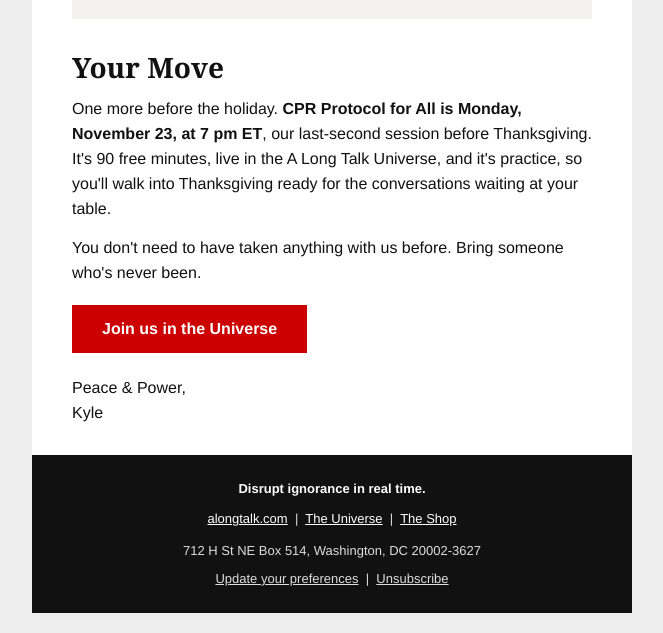
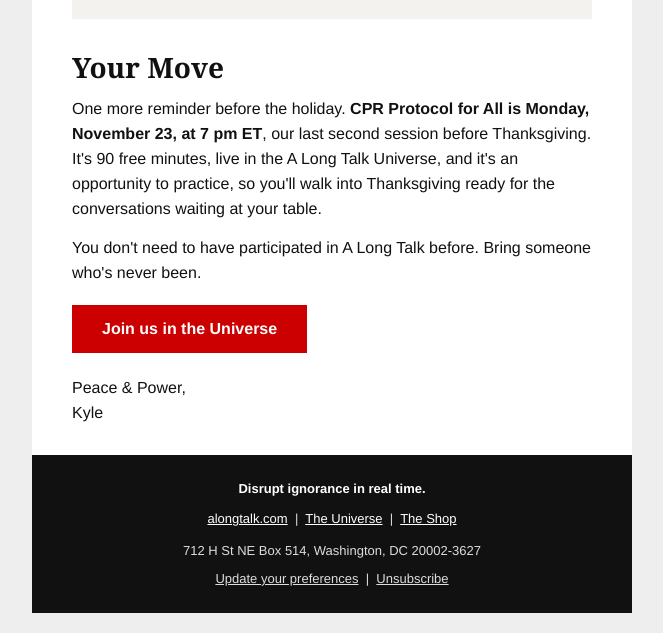
Before and after one commit to KRWALT/alt-download-map, a plain HTML site: page fb/p3/issue-03.html in a window 1280 px wide. Shown: the part 8171-8804 px from the top of the page, without its empty margins (308-971 px from the left). Drawn offline with Linux system fonts and the light colour scheme.

Commit message:
Part 3: Jocelyn's Your Move edits

```diff
--- a/fb/p3/issue-03.html
+++ b/fb/p3/issue-03.html
@@ -148,8 +148,8 @@
   <tr>
     <td class="pad body-text" style="padding:24px 40px 6px 40px; font-family:'Helvetica Neue', Helvetica, Arial, sans-serif; font-size:16px; line-height:25px; color:#111111;" mc:edit="ask">
       <h2 class="h2" style="margin:0 0 12px 0; font-family:Georgia, 'Times New Roman', serif; font-size:28px; line-height:33px; color:#111111;">Your Move</h2>
-      <p style="margin:0 0 14px 0;">One more before the holiday. <strong>CPR Protocol for All is Monday, November 23, at 7 pm ET</strong>, our last-second session before Thanksgiving. It's 90 free minutes, live in the A Long Talk Universe, and it's practice, so you'll walk into Thanksgiving ready for the conversations waiting at your table.</p>
-      <p style="margin:0 0 14px 0;">You don't need to have taken anything with us before. Bring someone who's never been.</p>
+      <p style="margin:0 0 14px 0;">One more reminder before the holiday. <strong>CPR Protocol for All is Monday, November 23, at 7 pm ET</strong>, our last second session before Thanksgiving. It's 90 free minutes, live in the A Long Talk Universe, and it's an opportunity to practice, so you'll walk into Thanksgiving ready for the conversations waiting at your table.</p>
+      <p style="margin:0 0 14px 0;">You don't need to have participated in A Long Talk before. Bring someone who's never been.</p>
     </td>
   </tr>
   <tr>
```
